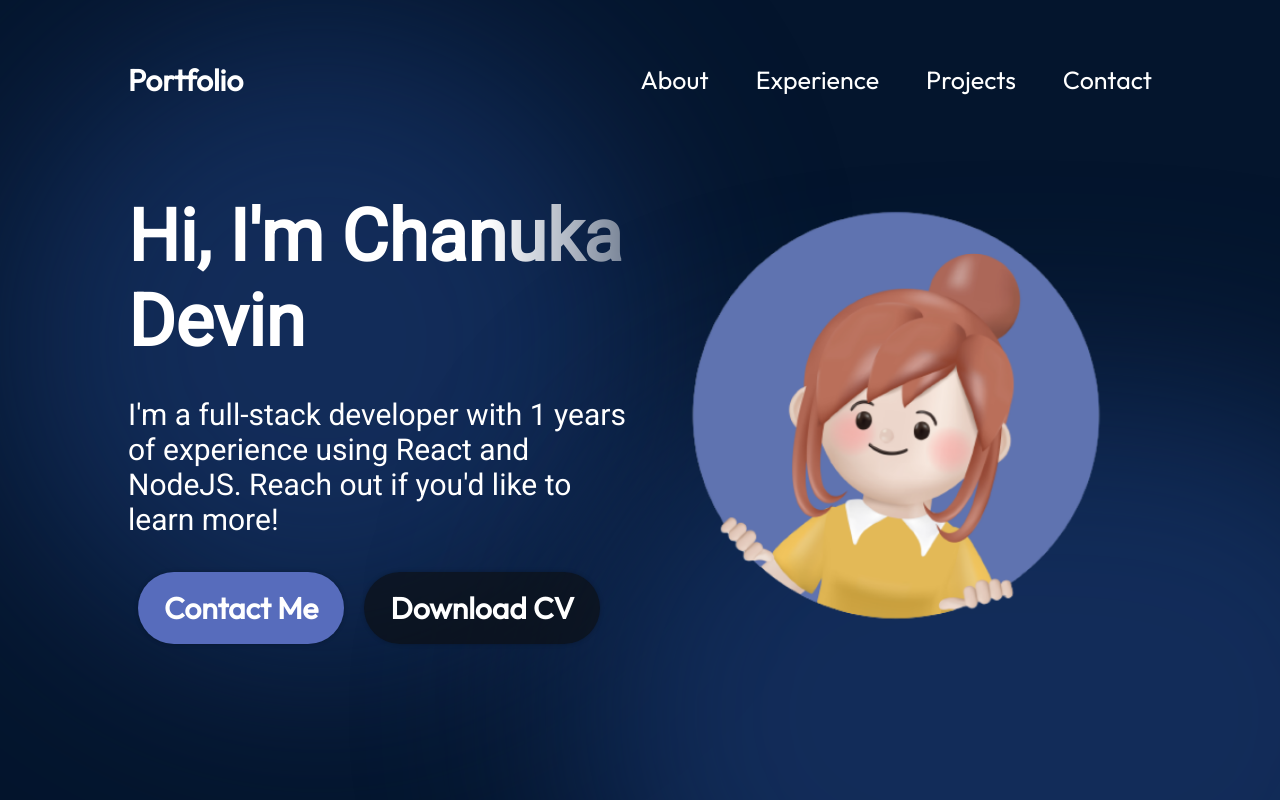
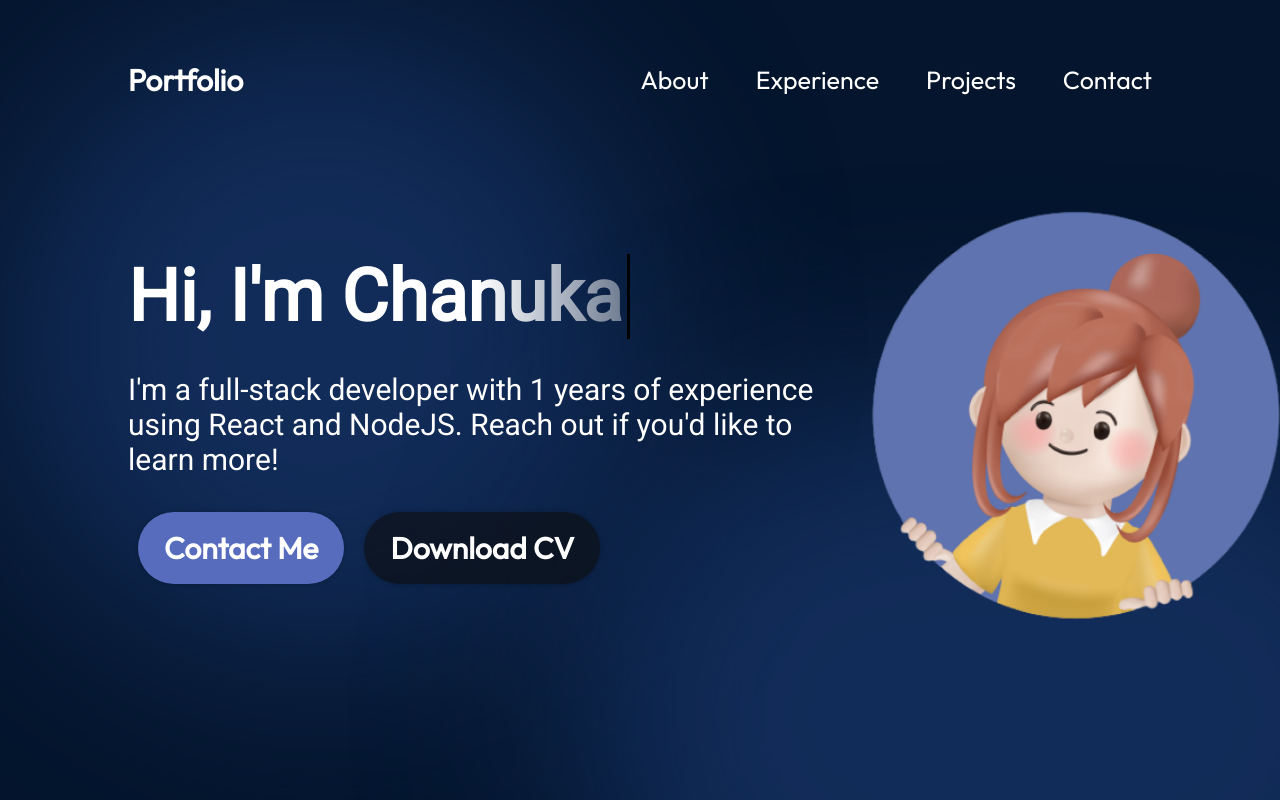
Before and after one commit to h2oalphaYT/My-portfolio, a React (Vite) app in the folder portfolio/: page / in a window 1280 px wide. Shown: the top 800 px of the page. Built offline with nearby package versions, Linux system fonts and the light colour scheme.

Commit message:
Update Hero.module.css

```diff
--- a/portfolio/src/componets/Hero/Hero.module.css
+++ b/portfolio/src/componets/Hero/Hero.module.css
@@ -131,3 +131,23 @@
     align-items: center;
   }
 }
+
+
+
+@keyframes typing {
+  from { width: 0; }
+  to { width: 100%; }
+}
+
+@keyframes blink {
+  50% { border-color: transparent; }
+}
+
+.typingAnimation {
+  overflow: hidden; /* Ensures the content is not revealed until the animation */
+  white-space: nowrap; /* Keeps the content on a single line */
+  border-right: 3px solid black; /* The typewriter cursor */
+  animation:
+    typing 3.5s steps(40, end),
+    blink .75s step-end infinite;
+}
```
